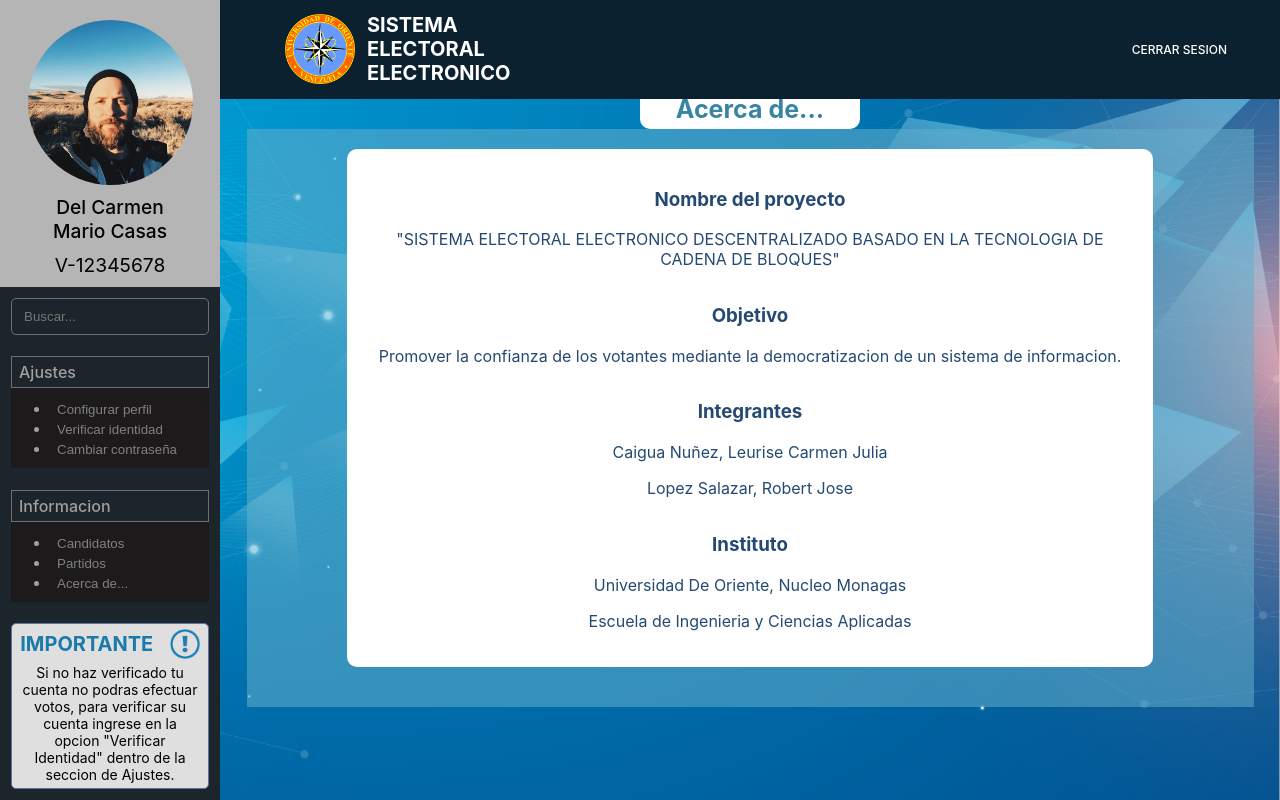
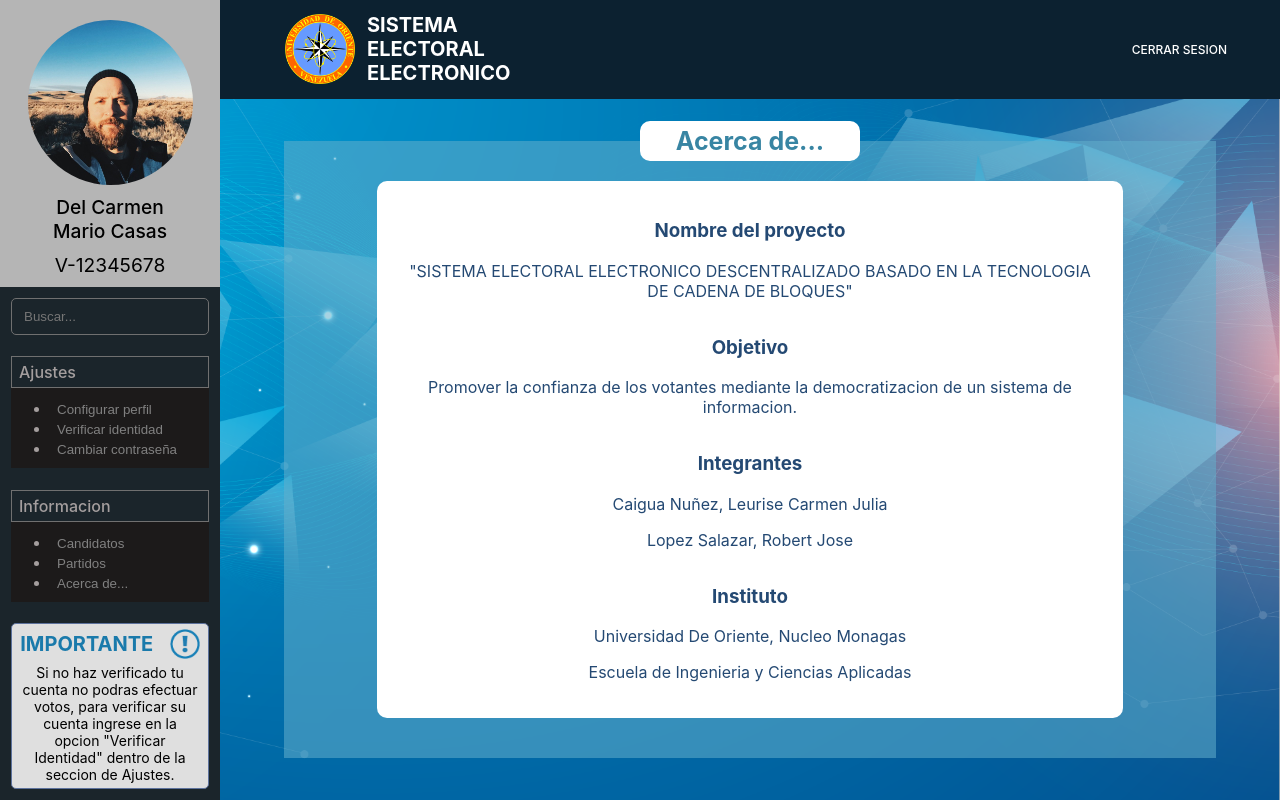
Before and after one commit to rlopez2494/user-interface, a React (Create React App) app: page /usuario/acercaDe in a window 1280 px wide. Built offline with nearby package versions, Linux system fonts and the light colour scheme.

Commit message:
Correcion de errores CSS en AcercaDe

```diff
--- a/src/components/AcercaDe.js
+++ b/src/components/AcercaDe.js
@@ -3,9 +3,8 @@ import "./styles/AcercaDe.css";
 
 const AcercaDe = () => {
     return (
-        <div className="main-box">
 
-            <div id="acerca-de">
+        <div id="acerca-de">
 
             <h1>Acerca de...</h1>
 
@@ -51,7 +50,7 @@ const AcercaDe = () => {
 
         </div>
 
-        </div>
+
     );
 };
 
--- a/src/components/styles/AcercaDe.css
+++ b/src/components/styles/AcercaDe.css
@@ -1,5 +1,6 @@
 #acerca-de {
     background: rgba(99, 175, 204, 0.55);
+    margin: auto;
 }
 
 #acerca-de h1 {
```
